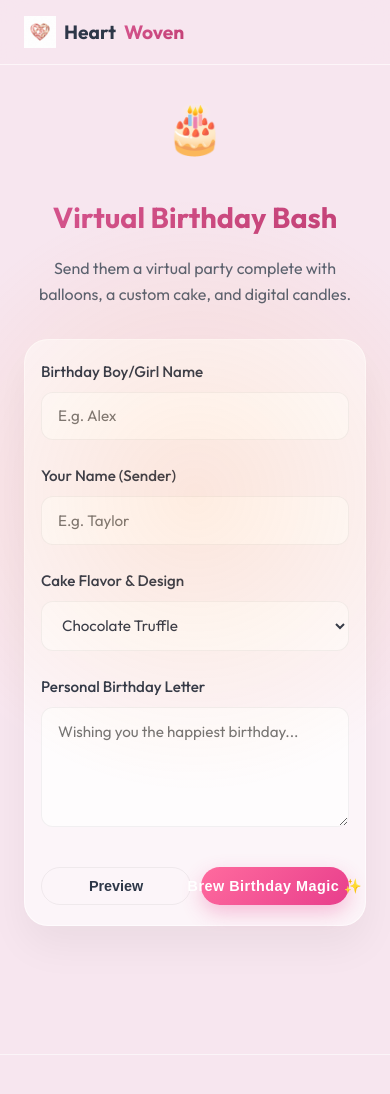
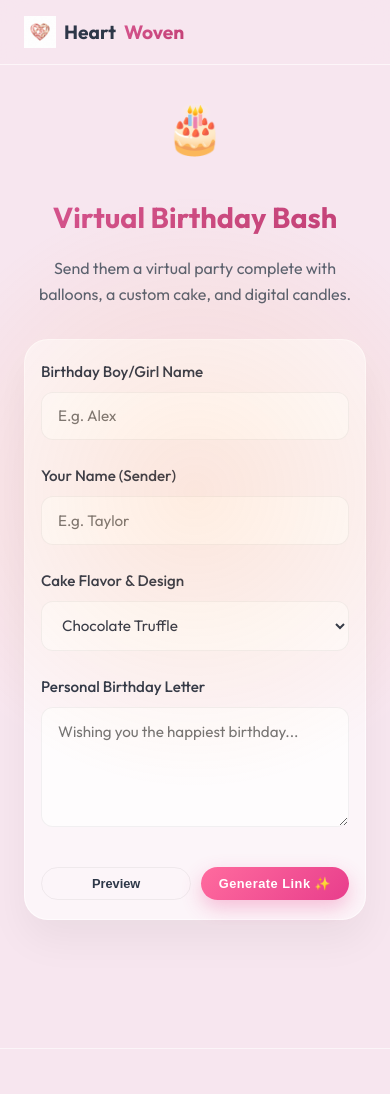
Before and after one commit to 1310ankursingh-code/heartcraft, an Angular app: page /birthday in a window 390 px wide. Shown: the top 1094 px of the page. Built offline with nearby package versions, Linux system fonts and the light colour scheme.

Commit message:
Optimize Generate Link button for mobile

```diff
--- a/src/app/features/anniversary/anniversary.component.html
+++ b/src/app/features/anniversary/anniversary.component.html
@@ -102,7 +102,7 @@
           <button class="btn-continue" style="background: transparent; color: #a19097; border: 1px solid #734656;" (click)="backStep()">Edit</button>
           <button class="btn-primary-gradient" style="margin-top:0; flex:2;" (click)="generateLink()" [disabled]="isGenerating">
             <span class="spinner" *ngIf="isGenerating" style="border-top-color: white;"></span>
-            {{ isGenerating ? 'Crafting Magic...' : 'Generate Magic Link ✨' }}
+            {{ isGenerating ? 'Crafting Magic...' : 'Generate Link ✨' }}
           </button>
         </div>
 
--- a/src/app/features/birthday/birthday.component.html
+++ b/src/app/features/birthday/birthday.component.html
@@ -32,7 +32,7 @@
         <button class="btn btn-outline" (click)="togglePreview()">Preview</button>
         <button class="btn btn-primary" (click)="generateLink()" [disabled]="isGenerating">
           <span class="spinner" *ngIf="isGenerating"></span>
-          {{ isGenerating ? 'Crafting Magic...' : 'Brew Birthday Magic ✨' }}
+          {{ isGenerating ? 'Crafting Magic...' : 'Generate Link ✨' }}
         </button>
       </div>
 
@@ -65,7 +65,7 @@
           <button class="btn btn-outline" (click)="togglePreview()">Back to Editing</button>
           <button class="btn btn-primary" (click)="generateLink()" [disabled]="isGenerating">
             <span class="spinner" *ngIf="isGenerating"></span>
-            {{ isGenerating ? 'Crafting Magic...' : 'Brew Birthday Magic ✨' }}
+            {{ isGenerating ? 'Crafting Magic...' : 'Generate Link ✨' }}
           </button>
         </div>
 
--- a/src/app/features/maa/maa.component.html
+++ b/src/app/features/maa/maa.component.html
@@ -20,7 +20,7 @@
 
       <div style="margin-top: 2rem; display: flex; flex-direction: column; gap: 1rem;" *ngIf="!isViewMode">
         <button class="big-continue-btn" (click)="generateLink()" [disabled]="isGenerating" style="margin-top: 0;">
-          {{ isGenerating ? 'Crafting Magic...' : 'Generate Magic Link ✨' }}
+          {{ isGenerating ? 'Crafting Magic...' : 'Generate Link ✨' }}
         </button>
         <button class="btn btn-outline" style="border: none; color: #777; background: transparent;" (click)="prevStep()">← Back to edit</button>
 
--- a/src/app/features/proposal/proposal.component.html
+++ b/src/app/features/proposal/proposal.component.html
@@ -28,7 +28,7 @@
         <button class="btn btn-outline" (click)="togglePreview()">Preview</button>
         <button class="btn btn-primary" (click)="generateLink()" [disabled]="isGenerating">
           <span class="spinner" *ngIf="isGenerating"></span>
-          {{ isGenerating ? 'Crafting Magic...' : 'Generate Magic Link ✨' }}
+          {{ isGenerating ? 'Crafting Magic...' : 'Generate Link ✨' }}
         </button>
       </div>
 
@@ -66,7 +66,7 @@
           <button class="btn btn-outline" (click)="togglePreview()">Back to Editing</button>
           <button class="btn btn-primary" (click)="generateLink()" [disabled]="isGenerating">
             <span class="spinner" *ngIf="isGenerating"></span>
-            {{ isGenerating ? 'Crafting Magic...' : 'Generate Magic Link ✨' }}
+            {{ isGenerating ? 'Crafting Magic...' : 'Generate Link ✨' }}
           </button>
         </div>
 
--- a/src/app/features/sorry/sorry.component.html
+++ b/src/app/features/sorry/sorry.component.html
@@ -28,7 +28,7 @@
         <button class="btn btn-outline" (click)="togglePreview()">Preview</button>
         <button class="btn btn-primary" (click)="generateLink()" [disabled]="isGenerating">
           <span class="spinner" *ngIf="isGenerating"></span>
-          {{ isGenerating ? 'Crafting Magic...' : 'Create Apology Card ✨' }}
+          {{ isGenerating ? 'Crafting Magic...' : 'Generate Link ✨' }}
         </button>
       </div>
 
@@ -65,7 +65,7 @@
           <button class="btn btn-outline" (click)="togglePreview()">Back to Editing</button>
           <button class="btn btn-primary" (click)="generateLink()" [disabled]="isGenerating">
             <span class="spinner" *ngIf="isGenerating"></span>
-            {{ isGenerating ? 'Crafting Magic...' : 'Create Apology Card ✨' }}
+            {{ isGenerating ? 'Crafting Magic...' : 'Generate Link ✨' }}
           </button>
         </div>
 
--- a/src/styles.css
+++ b/src/styles.css
@@ -614,6 +614,8 @@ a {
   .action-buttons .btn {
     flex: 1;
     min-width: 0;
+    padding: 0.5rem 0.6rem;
+    font-size: 0.8rem;
   }
 }
 
```
Also changed, not shown: 5 other files (tests, documents, lock files or other folders).
